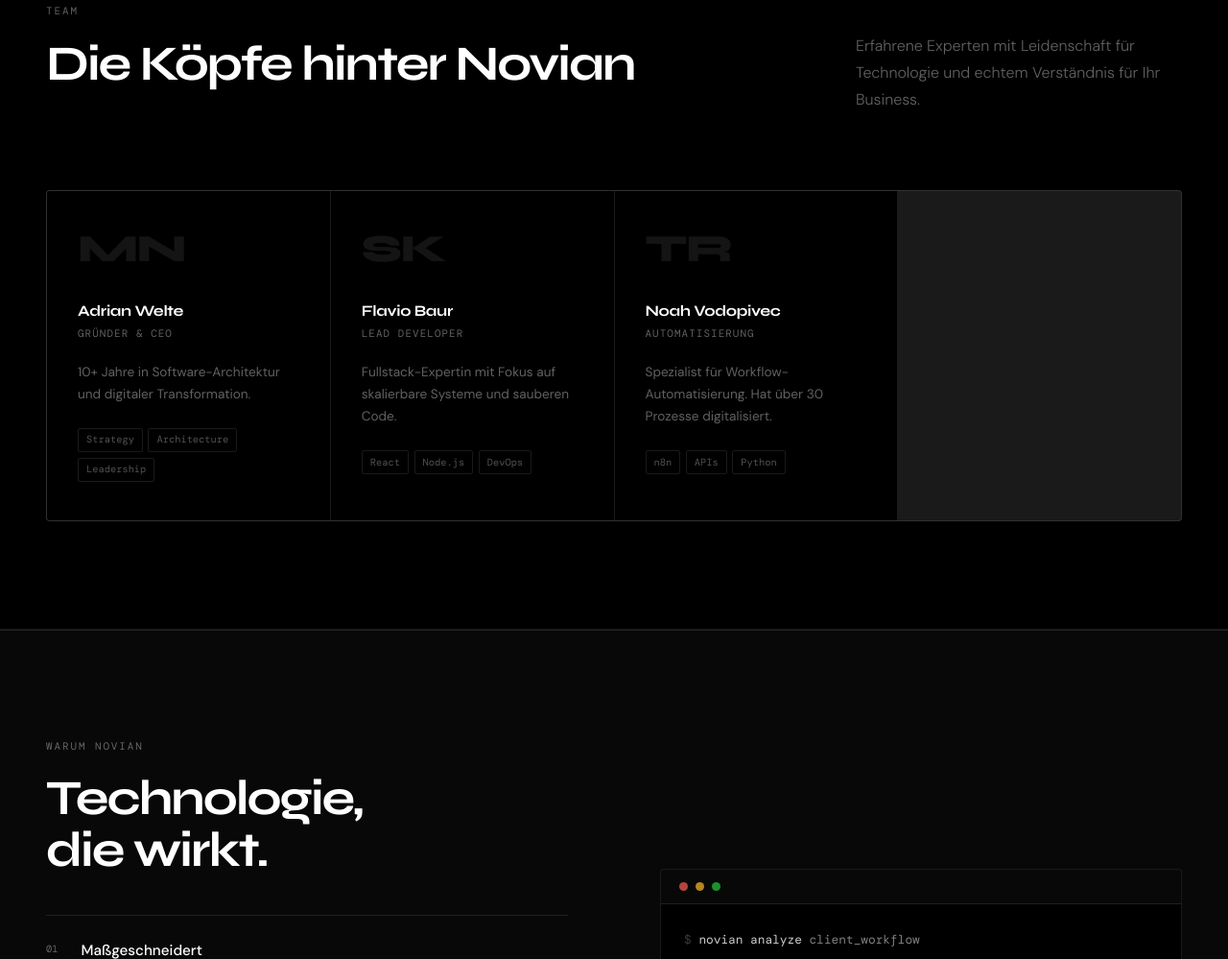
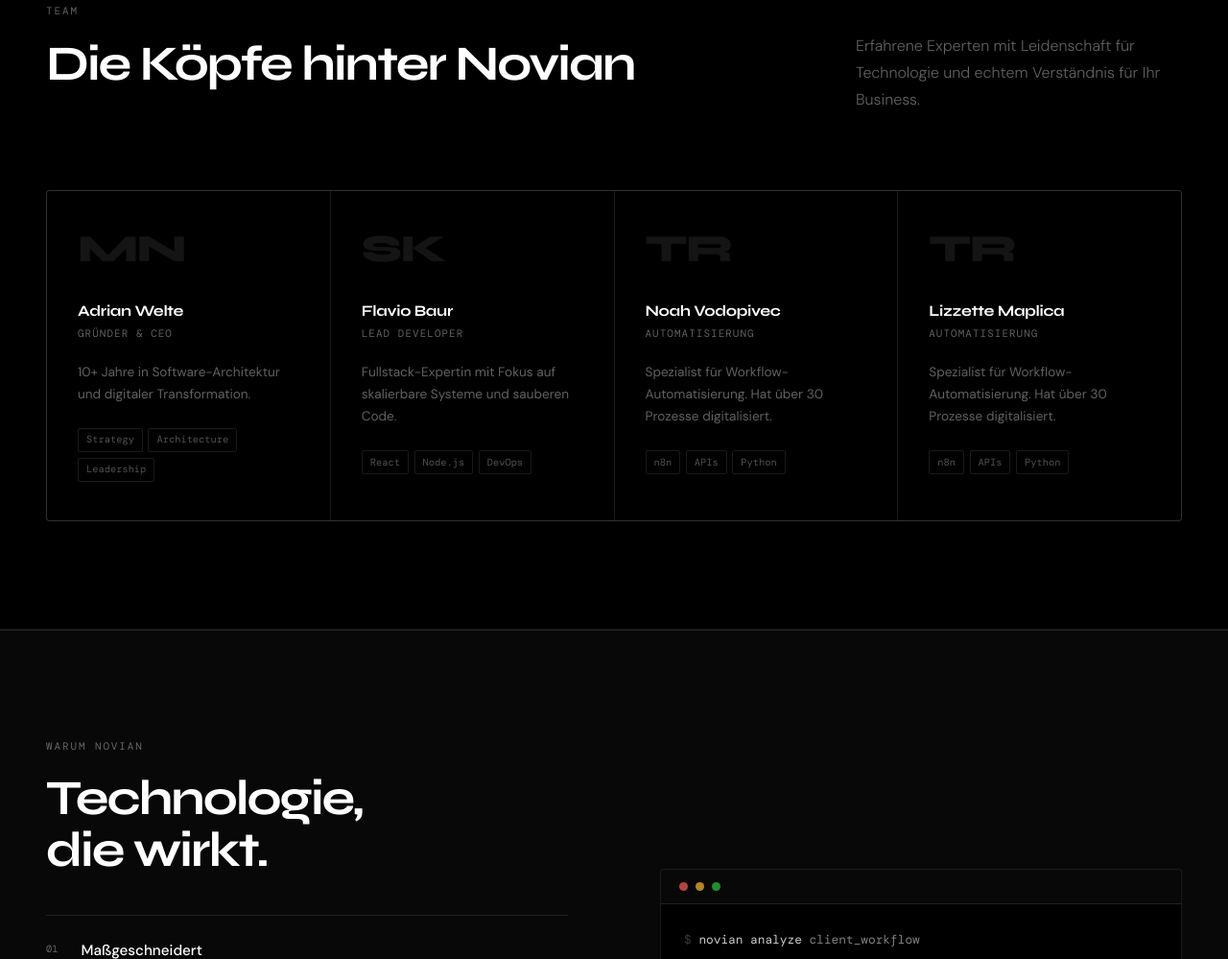
Before and after one commit to adrianwelte/Novian-Website, a plain HTML site: page index.html in a window 1280 px wide. Shown: the part 2735-3734 px from the top of the page at 96% size. Drawn offline with nearby package versions, Linux system fonts and the light colour scheme; a web font is replaced by a local one.

Commit message:
Update index.html

```diff
--- a/index.html
+++ b/index.html
@@ -347,6 +347,8 @@
       <div class="team-card"><div class="team-initials">MN</div><div class="team-name">Adrian Welte</div><div class="team-role" data-de="Gründer & CEO" data-en="Founder & CEO">Gründer & CEO</div><div class="team-bio" data-de="10+ Jahre in Software-Architektur und digitaler Transformation." data-en="10+ years in software architecture and digital transformation.">10+ Jahre in Software-Architektur und digitaler Transformation.</div><div class="team-skills"><span class="skill-tag">Strategy</span><span class="skill-tag">Architecture</span><span class="skill-tag">Leadership</span></div></div>
       <div class="team-card"><div class="team-initials">SK</div><div class="team-name">Flavio Baur</div><div class="team-role" data-de="Gründer & CEO" data-en="Lead Developer">Lead Developer</div><div class="team-bio" data-de="Fullstack-Expertin mit Fokus auf skalierbare Systeme und sauberen Code." data-en="Fullstack expert focused on scalable systems and clean code.">Fullstack-Expertin mit Fokus auf skalierbare Systeme und sauberen Code.</div><div class="team-skills"><span class="skill-tag">React</span><span class="skill-tag">Node.js</span><span class="skill-tag">DevOps</span></div></div>
       <div class="team-card"><div class="team-initials">TR</div><div class="team-name">Noah Vodopivec</div><div class="team-role" data-de="Gründer & CEO" data-en="Automation">Automatisierung</div><div class="team-bio" data-de="Spezialist für Workflow-Automatisierung. Hat über 30 Prozesse digitalisiert." data-en="Workflow automation specialist. Has digitized over 30 business processes.">Spezialist für Workflow-Automatisierung. Hat über 30 Prozesse digitalisiert.</div><div class="team-skills"><span class="skill-tag">n8n</span><span class="skill-tag">APIs</span><span class="skill-tag">Python</span></div></div>
+     <div class="team-card"><div class="team-initials">TR</div><div class="team-name">Lizzette Maplica</div><div class="team-role" data-de="Fan #1" data-en="Automation">Automatisierung</div><div class="team-bio" data-de="Spezialist für Workflow-Automatisierung. Hat über 30 Prozesse digitalisiert." data-en="Workflow automation specialist. Has digitized over 30 business processes.">Spezialist für Workflow-Automatisierung. Hat über 30 Prozesse digitalisiert.</div><div class="team-skills"><span class="skill-tag">n8n</span><span class="skill-tag">APIs</span><span class="skill-tag">Python</span></div></div>
+
     </div>
   </section>
 
```
